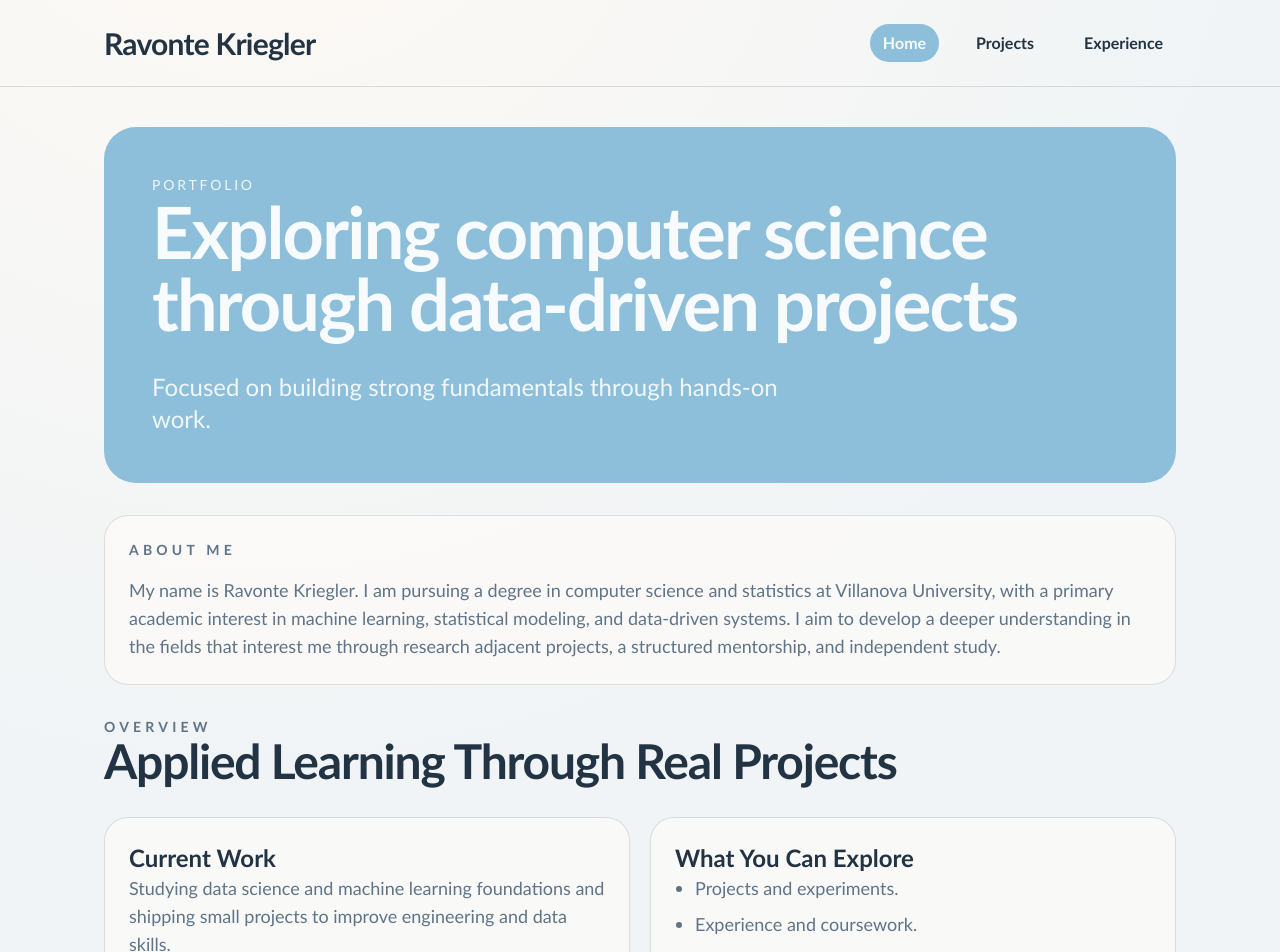
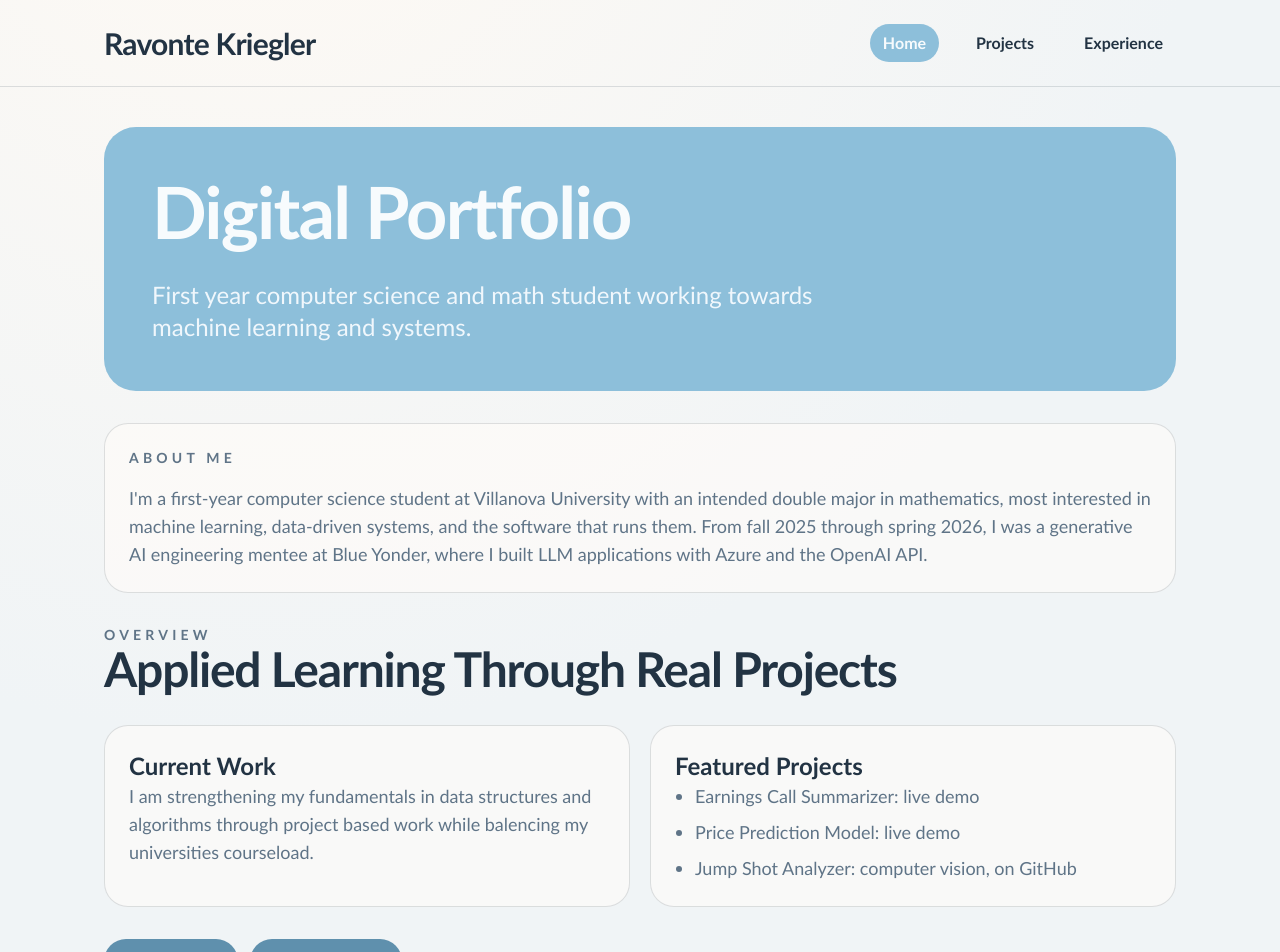
Before and after one commit to Ravonte-K/Personal-Portfolio, a Next.js app in the folder app/frontend/: page / in a window 1280 px wide. Shown: the top 952 px of the page. Built offline with nearby package versions, Linux system fonts and the light colour scheme.

Commit message:
Updated home page and resume link

```diff
--- a/app/frontend/app/page.tsx
+++ b/app/frontend/app/page.tsx
@@ -5,22 +5,21 @@ export default function HomePage() {
     <section>
       <div className="hero-shell">
         <p className="hero-kicker">
-          Portfolio
+
         </p>
         <h1 className="hero-heading">
-          Exploring computer science through data-driven projects
+          Digital Portfolio
         </h1>
         <p className="hero-subcopy">
-          Focused on building strong fundamentals through hands-on work.
+          First year computer science and math student working towards machine learning and systems.
         </p>
       </div>
 
       <div className="panel">
         <p className="kicker">About Me</p>
         <p className="section-copy mt-4" style={{ maxWidth: "none" }}>
-          My name is Ravonte Kriegler. I am pursuing a degree in computer science and statistics at Villanova University,
-          with a primary academic interest in machine learning, statistical modeling, and data-driven systems.
-          I aim to develop a deeper understanding in the fields that interest me through research adjacent projects, a structured mentorship, and independent study.
+        I'm a first-year computer science student at Villanova University with an intended double major in mathematics, most interested in machine learning, data-driven systems, and the software that runs them.
+        From fall 2025 through spring 2026, I was a generative AI engineering mentee at Blue Yonder, where I built LLM applications with Azure and the OpenAI API.
         </p>
       </div>
 
@@ -33,16 +32,15 @@ export default function HomePage() {
         <div className="panel">
           <h3 className="text-2xl font-semibold">Current Work</h3>
           <p className="section-copy">
-            Studying data science and machine learning foundations and shipping small projects to improve engineering and data
-            skills.
+            I am strengthening my fundamentals in data structures and algorithms through project based work while balencing my universities courseload.
           </p>
         </div>
         <div className="panel">
-          <h3 className="text-2xl font-semibold">What You Can Explore</h3>
+          <h3 className="text-2xl font-semibold">Featured Projects</h3>
           <ul className="section-copy list-disc space-y-2 pl-5">
-            <li>Projects and experiments.</li>
-            <li>Experience and coursework.</li>
-            <li>My evolving focus areas.</li>
+            <li>Earnings Call Summarizer: live demo</li>
+            <li>Price Prediction Model: live demo</li>
+            <li>Jump Shot Analyzer: computer vision, on GitHub</li>
           </ul>
         </div>
       </div>
--- a/app/frontend/app/resume/page.tsx
+++ b/app/frontend/app/resume/page.tsx
@@ -41,7 +41,7 @@ Responsabilities and experiences included:
       <>
         PDF of resume{" "}
         <a
-          href="https://drive.google.com/file/d/1mJGrYAX5nccfRt5jXSDj7ptjjseZuMM4/view?usp=sharing"
+          href="https://drive.google.com/file/d/1rA8k_fyh-lqnpE6lzhpPkWLixFfUu_Xw/view?usp=sharing"
           target="_blank"
           rel="noreferrer"
           className="underline"
```
